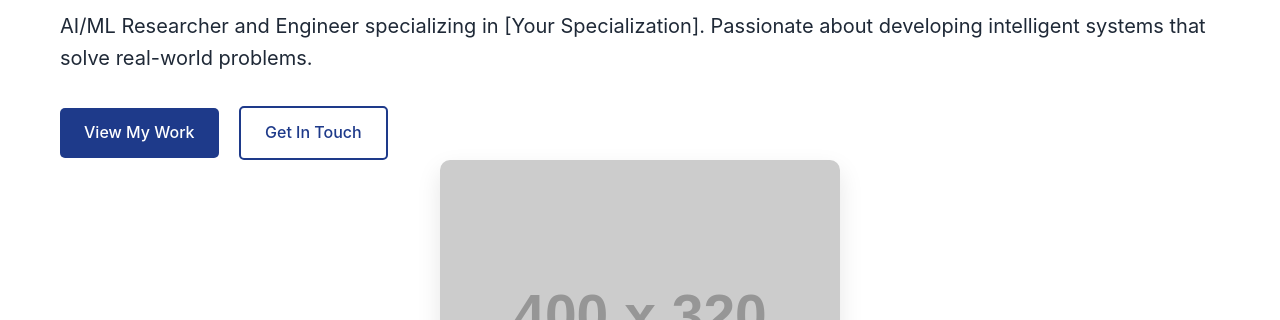
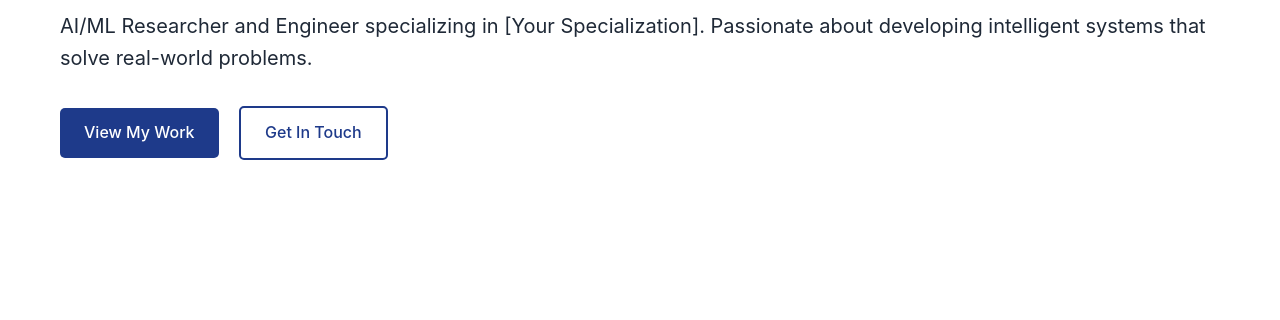
Before and after one commit to kausainshah/portfolio, a plain HTML site: page index.html in a window 1280 px wide. Shown: the part 249-569 px from the top of the page. Drawn offline with Linux system fonts and the light colour scheme; placeholder pictures from the web are drawn by us.

Commit message:
Update index.html

```diff
--- a/index.html
+++ b/index.html
@@ -566,10 +566,10 @@
                 <a href="#projects" class="btn">View My Work</a>
                 <a href="#contact" class="btn btn-outline">Get In Touch</a>
             </div>
-            <div class="hero-image">
+<!--             <div class="hero-image">
                 <img src="images/profile.jpg" alt="Professional headshot" onerror="this.src='https://via.placeholder.com/400x320?text=Your+Photo'">
             </div>
-        </div>
+        </div> -->
     </section>
 
     <section id="about" class="about">
```
